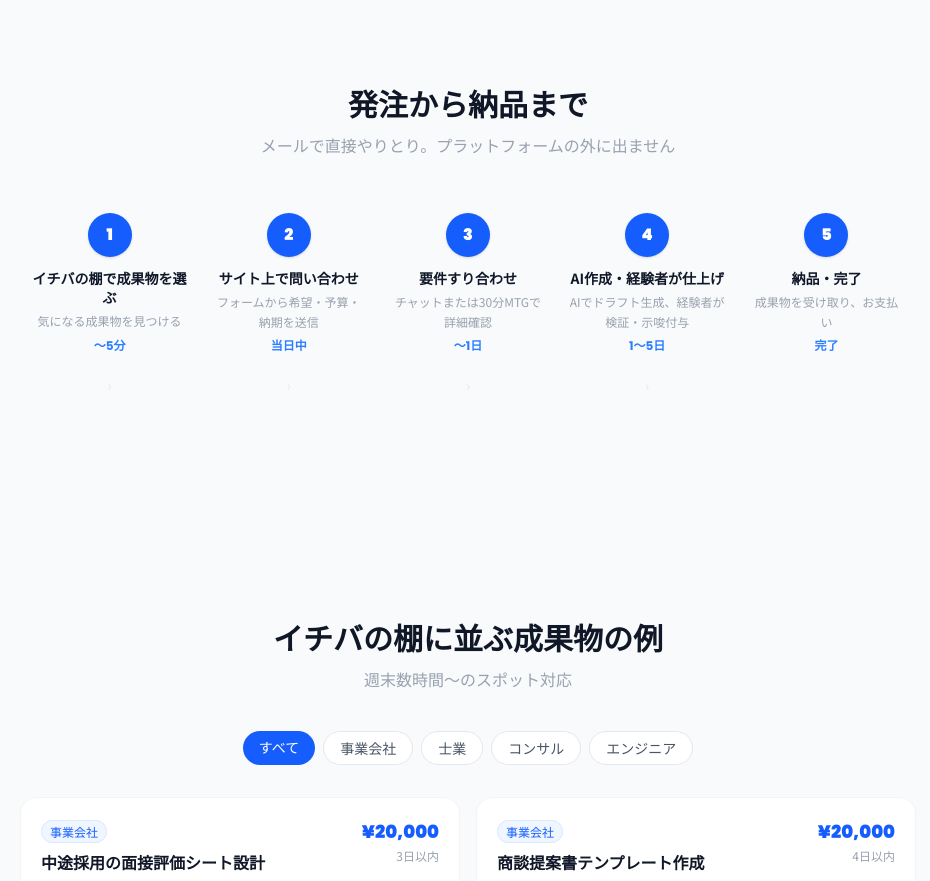
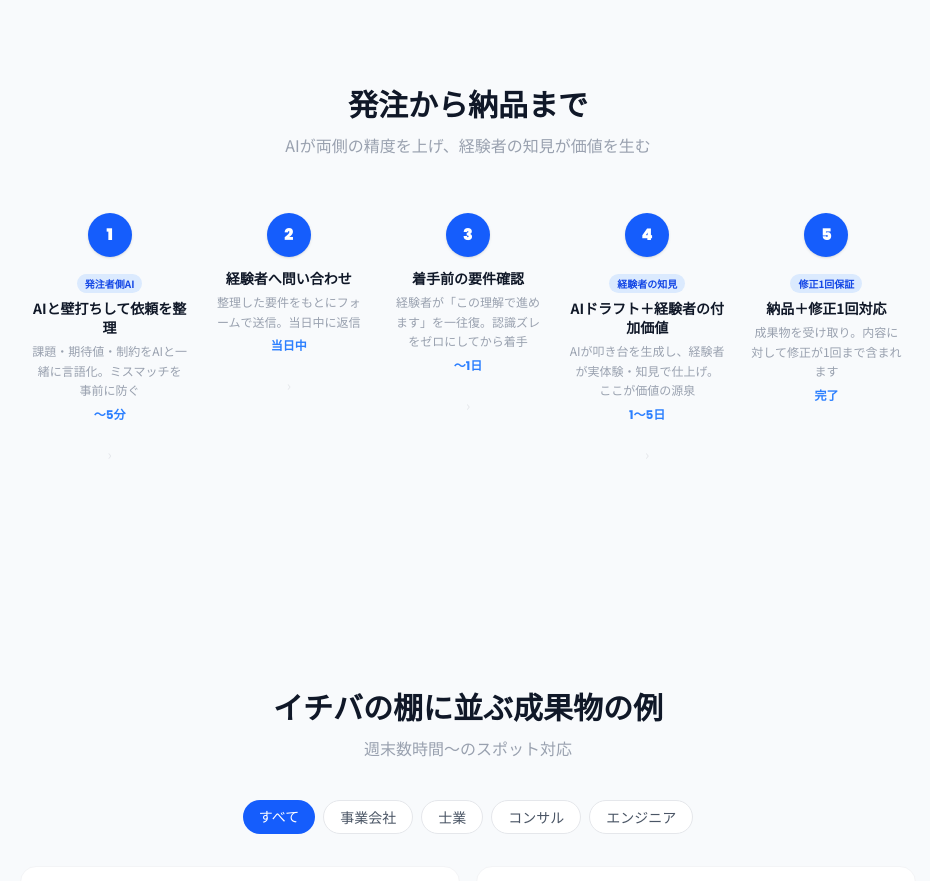
Before and after one commit to westville1030-tech11/skill-tana, a Next.js app: page / in a window 1280 px wide. Shown: the part 2380-3261 px from the top of the page, without its empty margins (172-1102 px from the left). Built offline with nearby package versions, Linux system fonts and the light colour scheme; no server answers.

Commit message:
発注フローをAI両側精度・経験者付加価値・修正1回保証の3ポイントで刷新

```diff
--- a/app/page.tsx
+++ b/app/page.tsx
@@ -165,7 +165,7 @@ export default function Home() {
       <section className="py-28 px-4 bg-slate-50">
         <div className="max-w-4xl mx-auto">
           <h2 className="text-3xl font-bold text-center text-gray-900 mb-3">発注から納品まで</h2>
-          <p className="text-center text-gray-400 mb-14">メールで直接やりとり。プラットフォームの外に出ません</p>
+          <p className="text-center text-gray-400 mb-14">AIが両側の精度を上げ、経験者の知見が価値を生む</p>
 
           <div className="flex flex-col md:flex-row items-start">
             {deliveryFlow.map((step, i) => (
@@ -175,6 +175,11 @@ export default function Home() {
                     {i + 1}
                   </div>
                   <div className="flex-1 pb-8 md:pb-0 md:px-3">
+                    {step.badge && (
+                      <span className="inline-block text-[10px] font-bold px-2 py-0.5 rounded-full mb-1.5 bg-blue-100 text-blue-700">
+                        {step.badge}
+                      </span>
+                    )}
                     <h3 className="font-bold text-gray-900 text-sm leading-snug">{step.title}</h3>
                     <p className="text-xs text-gray-400 mt-1 leading-relaxed">{step.desc}</p>
                     <span className="num text-xs text-blue-500 font-bold">{step.time}</span>
@@ -515,11 +520,11 @@ const steps = [
 ];
 
 const deliveryFlow = [
-  { title: "イチバの棚で成果物を選ぶ", desc: "気になる成果物を見つける", time: "〜5分" },
-  { title: "サイト上で問い合わせ", desc: "フォームから希望・予算・納期を送信", time: "当日中" },
-  { title: "要件すり合わせ", desc: "チャットまたは30分MTGで詳細確認", time: "〜1日" },
-  { title: "AI作成・経験者が仕上げ", desc: "AIでドラフト生成、経験者が検証・示唆付与", time: "1〜5日" },
-  { title: "納品・完了", desc: "成果物を受け取り、お支払い", time: "完了" },
+  { title: "AIと壁打ちして依頼を整理", desc: "課題・期待値・制約をAIと一緒に言語化。ミスマッチを事前に防ぐ", time: "〜5分", badge: "発注者側AI" },
+  { title: "経験者へ問い合わせ", desc: "整理した要件をもとにフォームで送信。当日中に返信", time: "当日中", badge: null },
+  { title: "着手前の要件確認", desc: "経験者が「この理解で進めます」を一往復。認識ズレをゼロにしてから着手", time: "〜1日", badge: null },
+  { title: "AIドラフト＋経験者の付加価値", desc: "AIが叩き台を生成し、経験者が実体験・知見で仕上げ。ここが価値の源泉", time: "1〜5日", badge: "経験者の知見" },
+  { title: "納品＋修正1回対応", desc: "成果物を受け取り。内容に対して修正が1回まで含まれます", time: "完了", badge: "修正1回保証" },
 ];
 
 const commercializationCases = [
```
